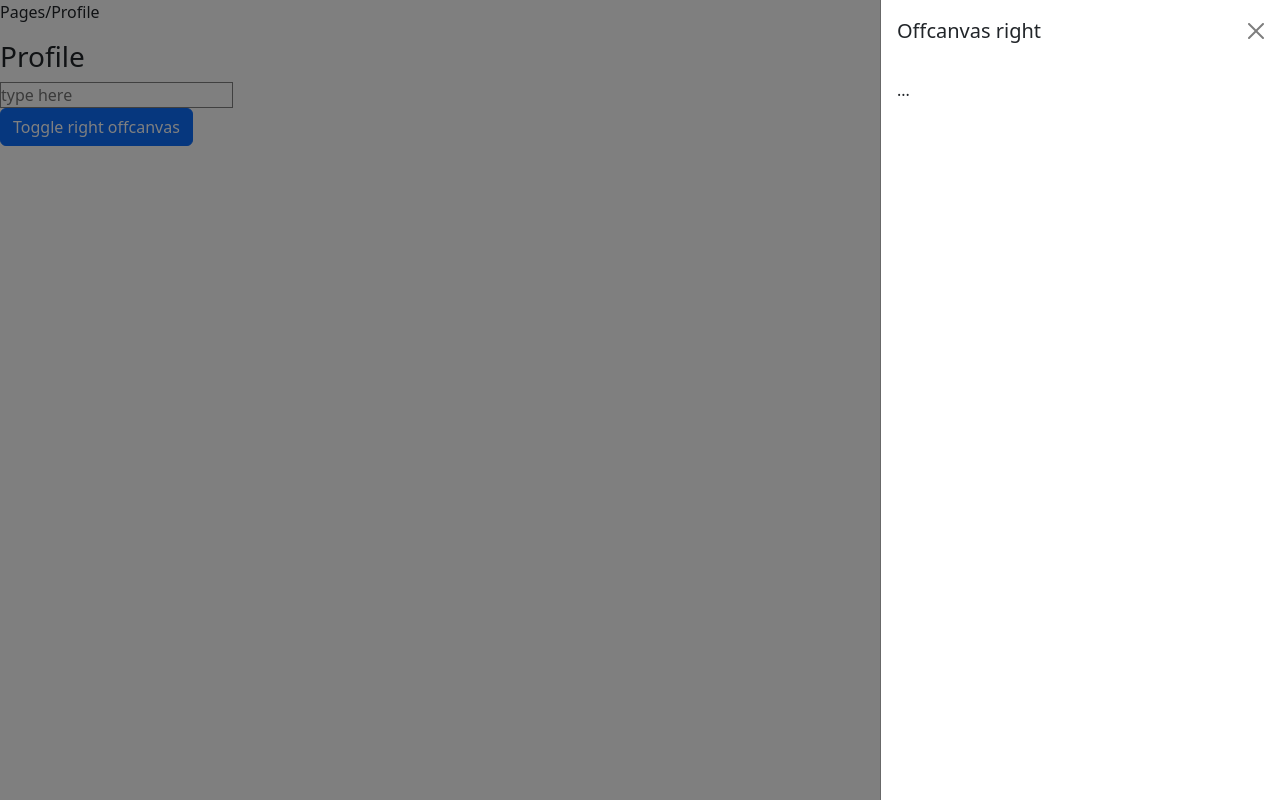
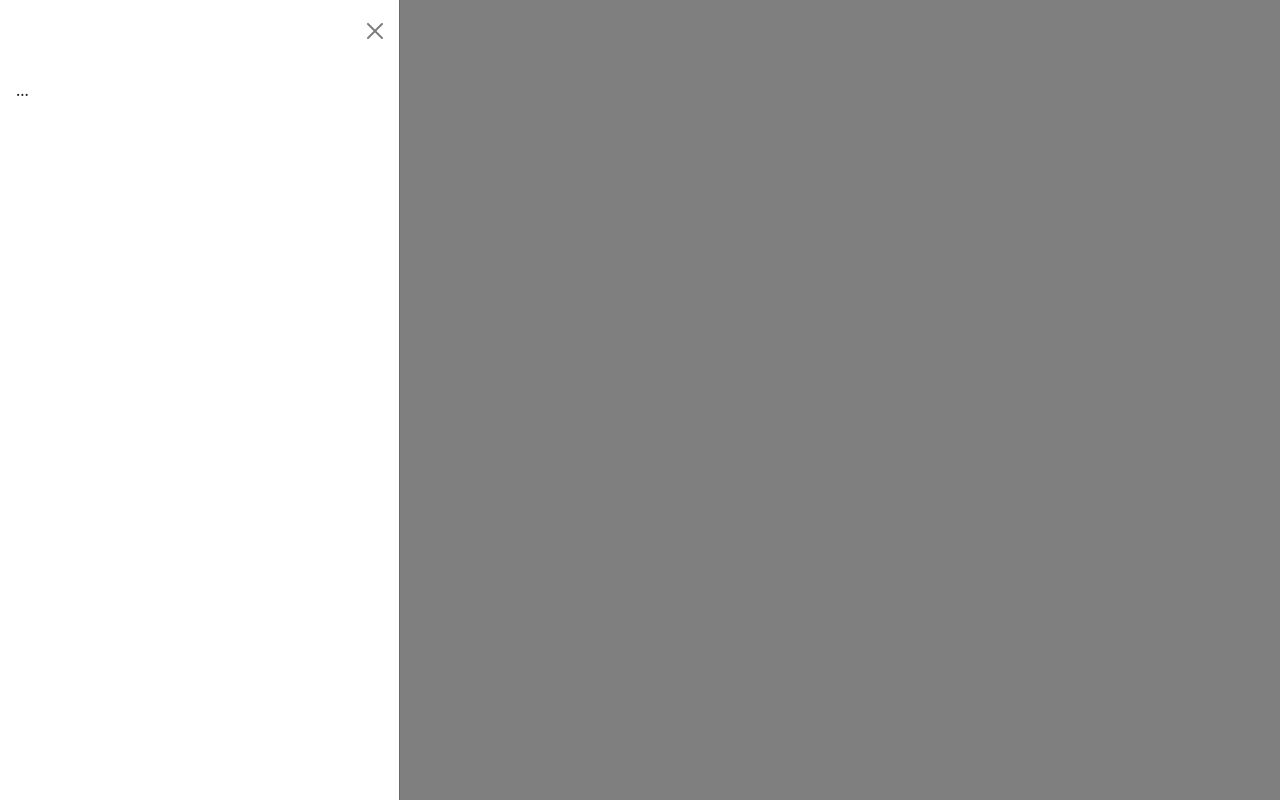
Before and after one commit to ekene2003/niitproject-ekenedrinks-, a PHP site: page /login/dashboard.php in a window 1280 px wide, after a click on "Toggle right offcanvas". Run offline with PHP 8.4, Linux system fonts and the light colour scheme; some web fonts are replaced.

Commit message:
new feature

```diff
--- a/dashboard.php
+++ b/dashboard.php
@@ -12,9 +12,9 @@ require_once("./includes/header.php")
         </form>
         <button class="btn btn-primary" type="button" data-bs-toggle="offcanvas" data-bs-target="#offcanvasRight" aria-controls="offcanvasRight">Toggle right offcanvas</button>
 
-<div class="offcanvas offcanvas-end" tabindex="-1" id="offcanvasRight" aria-labelledby="offcanvasRightLabel">
+<div class="offcanvas offcanvas-start" tabindex="-1" id="offcanvasRight" aria-labelledby="offcanvasRightLabel">
   <div class="offcanvas-header">
-    <h5 class="offcanvas-title" id="offcanvasRightLabel">Offcanvas right</h5>
+    <h5 class="offcanvas-title" id="offcanvasRightLabel"><i class="fa fa-"></i></h5>
     <button type="button" class="btn-close" data-bs-dismiss="offcanvas" aria-label="Close"></button>
   </div>
   <div class="offcanvas-body">
```
